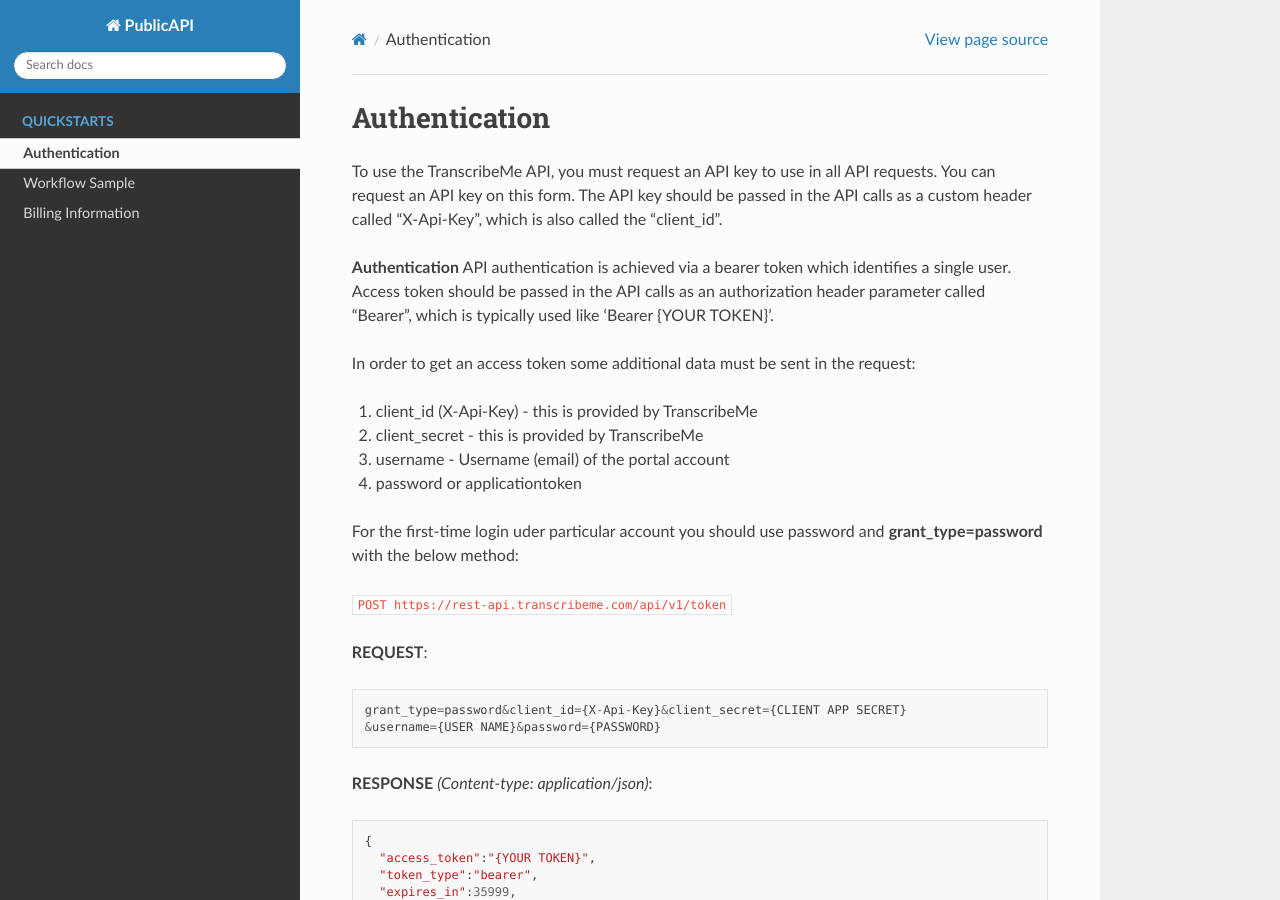
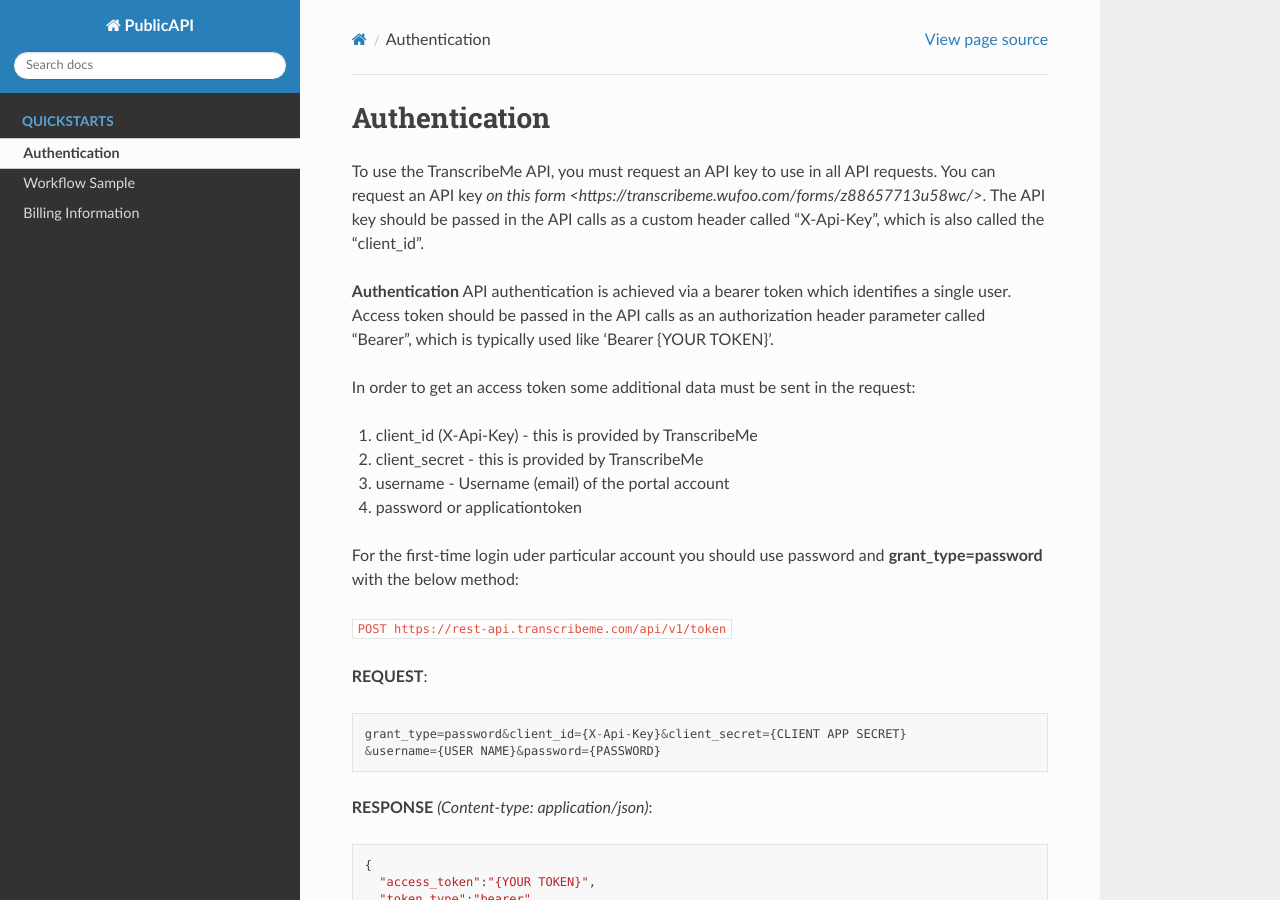
Before and after one commit to TranscribeMe/Docs, a Sphinx documentation site: the page built from docs/quickstarts/2_request_token.rst, in a window 1280 px wide and 900 px high. Built offline with Sphinx 7.4.7 and the Read the Docs theme 2.0.0, drawn with Linux system fonts in a browser that asks for light colours; some of the changed lines change nothing that is shown.

Commit message:
Update 2_request_token.rst

```diff
--- a/docs/quickstarts/2_request_token.rst
+++ b/docs/quickstarts/2_request_token.rst
@@ -1,6 +1,6 @@
 Authentication
 ========
-To use the TranscribeMe API, you must request an API key to use in all API requests. You can request an API key on this form. The API key should be passed in the API calls as a custom header called "X-Api-Key", which is also called the "client_id".
+To use the TranscribeMe API, you must request an API key to use in all API requests. You can request an API key `on this form <https://transcribeme.wufoo.com/forms/z88657713u58wc/>`. The API key should be passed in the API calls as a custom header called "X-Api-Key", which is also called the "client_id".
 
 **Authentication**
 API authentication is achieved via a bearer token which identifies a single user.
```
